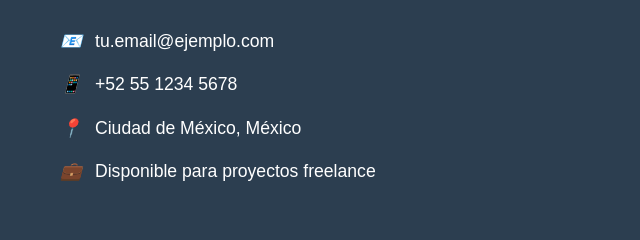
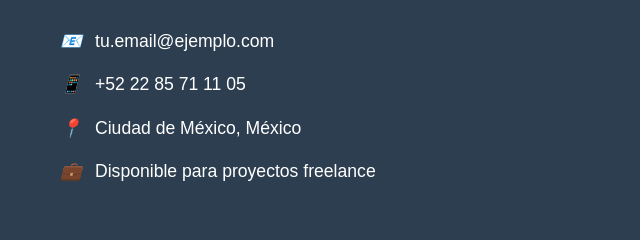
Before and after one commit to Ferglow/Pagina-con-personal-con-IA, a plain HTML site: page index.html in a window 1280 px wide. Shown: the part 3038-3278 px from the top of the page, 0-640 px from the left. Drawn offline with Linux system fonts and the light colour scheme.

Commit message:
Update index.html

```diff
--- a/index.html
+++ b/index.html
@@ -246,7 +246,7 @@
                     </div>
                     <div class="contact-item">
                         <i>📱</i>
-                        <span>+52 55 1234 5678</span>
+                        <span>+52 22 85 71 11 05</span>
                     </div>
                     <div class="contact-item">
                         <i>📍</i>
```
